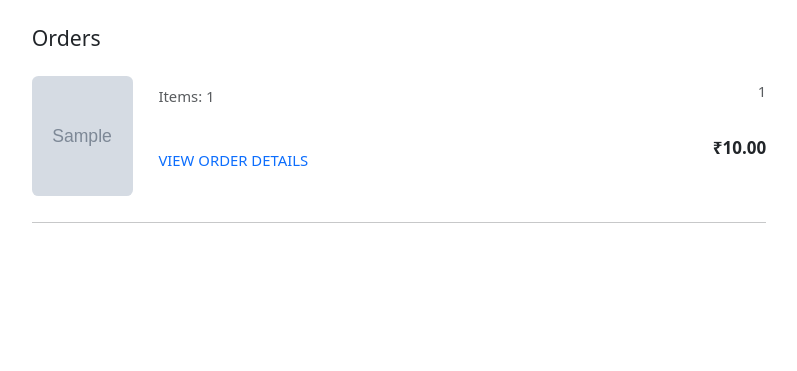
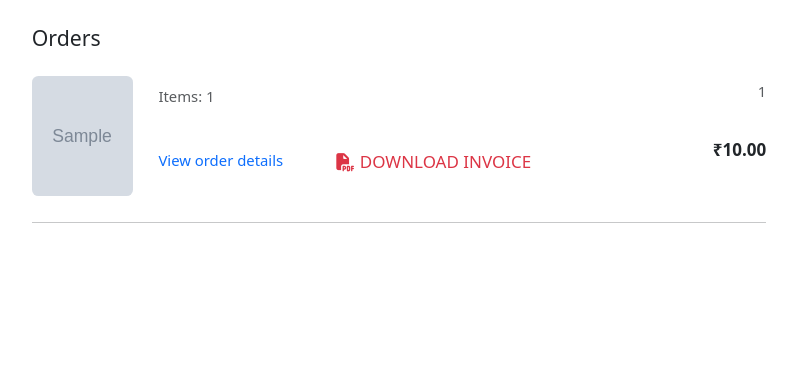
Before and after one commit to SinghAbh1shek/django_practice, a Django app: page /order/order/ in a window 1280 px wide. Shown: the part 165-536 px from the top of the page, without its empty margins (51-848 px from the left). Run offline with Django 5.2, Linux system fonts and the light colour scheme; a user stored in the database is signed in; tables that the repository leaves empty hold one stand-in row (values such as "Sample post"); grey boxes marked "Sample" are stand-in pictures; parts of the project's set-up code (start-up, migrations or seed data) failed here and were passed over; some libraries are stand-ins or nearby versions.

Commit message:
implimented invoice download and generation in ui

```diff
--- a/django5/orders/templates/order.html
+++ b/django5/orders/templates/order.html
@@ -47,10 +47,19 @@
                             </div>
 
                             <div class="d-flex justify-content-between align-items-center mt-2">
-                                <div>
-                                    <a href="{% url "order_detail" %}?order_id={{order.id}}" class="text-primary text-uppercase small text-decoration-none mt-4">
+                                <div class="d-flex justify-content-between">
+                                    <a href="{% url "order_detail" %}?order_id={{order.id}}" class="text-primary text- small text-decoration-none mt-4">
                                         View order details
                                     </a>
+                                    {% if order.invoice_pdf %}
+                                    <a href="{{order.invoice_pdf.url}}" target="_blank" class="text-danger text-uppercase smallfs text-decoration-none mt-4 ml-5">
+                                        <i class="fa-solid fa-file-pdf"></i> Download Invoice
+                                    </a>
+                                    {% else %}
+                                    <a href="{% url "generate_invoice" %}?id={{order.id}}" class="text-secondary text-uppercase smallfs text-decoration-none mt-4 ml-5">
+                                        <i class="fa-solid fa-file-pdf"></i> Generate Invoice
+                                    </a>
+                                    {% endif %}
                                 </div>
                                 <strong>₹{{order.total}}</strong>
                             </div>
--- a/django5/orders/urls.py
+++ b/django5/orders/urls.py
@@ -15,4 +15,5 @@ urlpatterns = [
     path('add-to-wishlist/', add_to_wishlist, name='add-to-wishlist'),
     path('remove-to-wishlist/', remove_to_wishlist, name='remove-to-wishlist'),
     path('moves-to-wishlist/', moves_to_wishlist, name='moves-to-wishlist'),
+    path('generate-invoice/', generate_invoice, name='generate_invoice'),
 ]
--- a/django5/orders/views.py
+++ b/django5/orders/views.py
@@ -7,6 +7,7 @@ from django.contrib.auth.decorators import login_required
 from .payments import RazorPayPayment
 from django.views.decorators.csrf import csrf_exempt
 from django.urls import reverse
+from utils.utility.utility import generate_order_pdf
 
 @login_required(login_url='login')
 def get_cart(request):
@@ -217,3 +218,16 @@ def order_details(request):
         'order_items': order_items
     }
     return render(request, 'order_details.html', context)
+
+@login_required(login_url='login')
+def generate_invoice(request):
+    try:
+        id = request.GET.get('id')
+        order = Order.objects.get(id = id)
+        if not order.invoice_pdf:
+            generate_order_pdf(order, order.get_order_data())
+
+        return HttpResponseRedirect(request.META.get('HTTP_REFERER'))
+    except Exception as e:
+        print('Something Goes Wrong')
+        return HttpResponseRedirect(request.META.get('HTTP_REFERER'))
```
Also changed, not shown: django5/orders/templates/order_details.html (+12 -1 lines).
